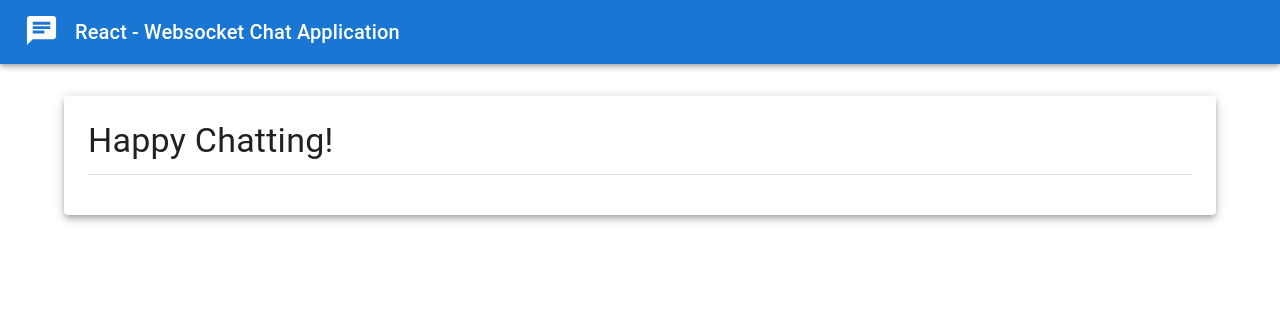
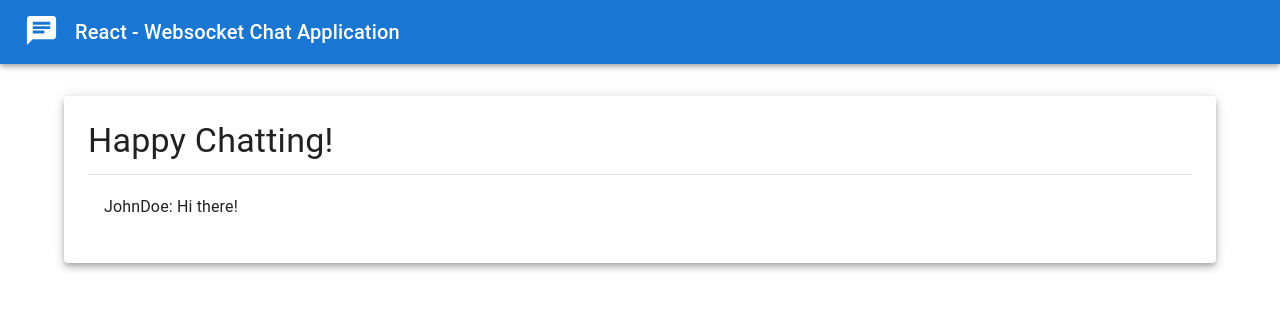
Before and after one commit to takacsberni/react-websocket-chat-app, a React (Create React App) app: page / in a window 1280 px wide. Shown: the top 310 px of the page. Built offline with nearby package versions, Linux system fonts and the light colour scheme.

Commit message:
feat: implement ChatMessagesDto to have a structure for our message objects and test if the initial value of messages are working

```diff
--- a/src/components/chat/Chat.jsx
+++ b/src/components/chat/Chat.jsx
@@ -1,9 +1,12 @@
 import {Box, Container, Divider, Grid, List, ListItem, ListItemText, Paper, Typography} from "@mui/material";
 import {Fragment, useState} from "react";
+import {ChatMessagesDto} from "../../model/ChatMessagesDto";
 
 export default function Chat(){
 
-    const [chatMessages, setChatMessages] = useState([]);
+    const [chatMessages, setChatMessages] = useState([
+        new ChatMessagesDto('JohnDoe', 'Hi there!')
+    ]);
     const listChatMessages = chatMessages.map( (chatMessageDto, index) =>
         <ListItem key={index}>
             <ListItemText primary={`${chatMessageDto.user}: ${chatMessageDto.message}`} />
--- /dev/null
+++ b/src/model/ChatMessagesDto.js
@@ -0,0 +1,6 @@
+export class ChatMessagesDto {
+    constructor(user, message) {
+        this.user = user;
+        this.message = message;
+    }
+}
```
